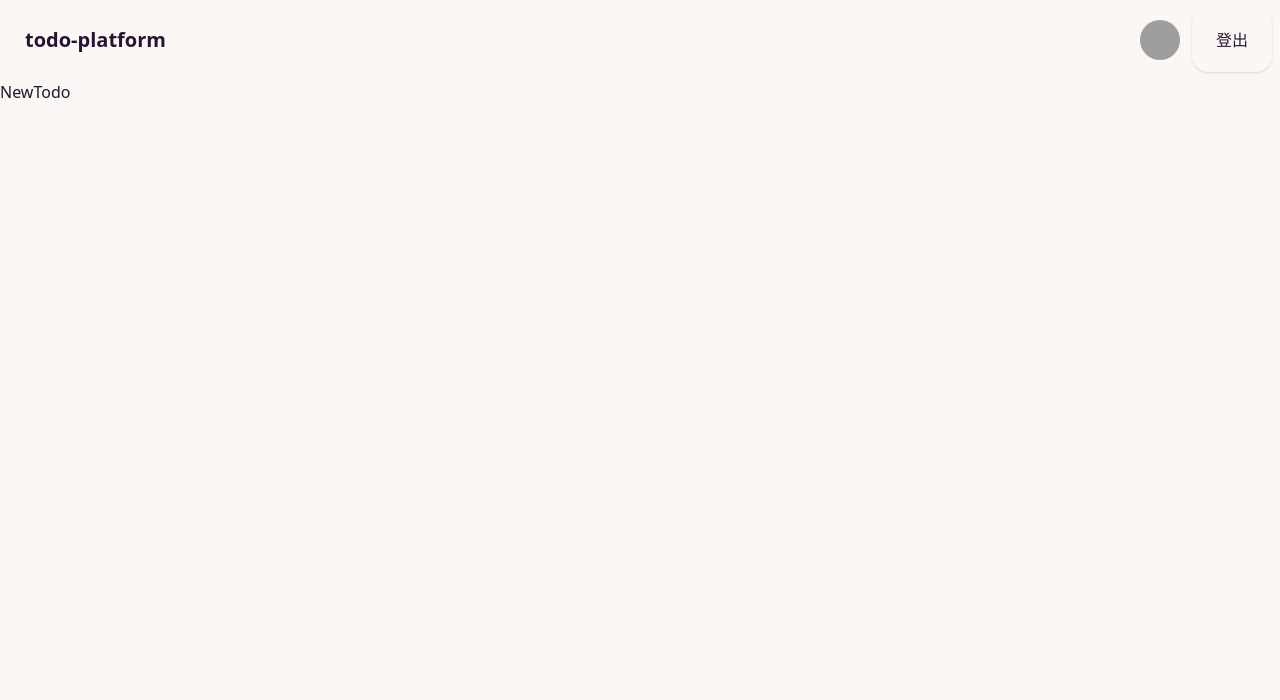
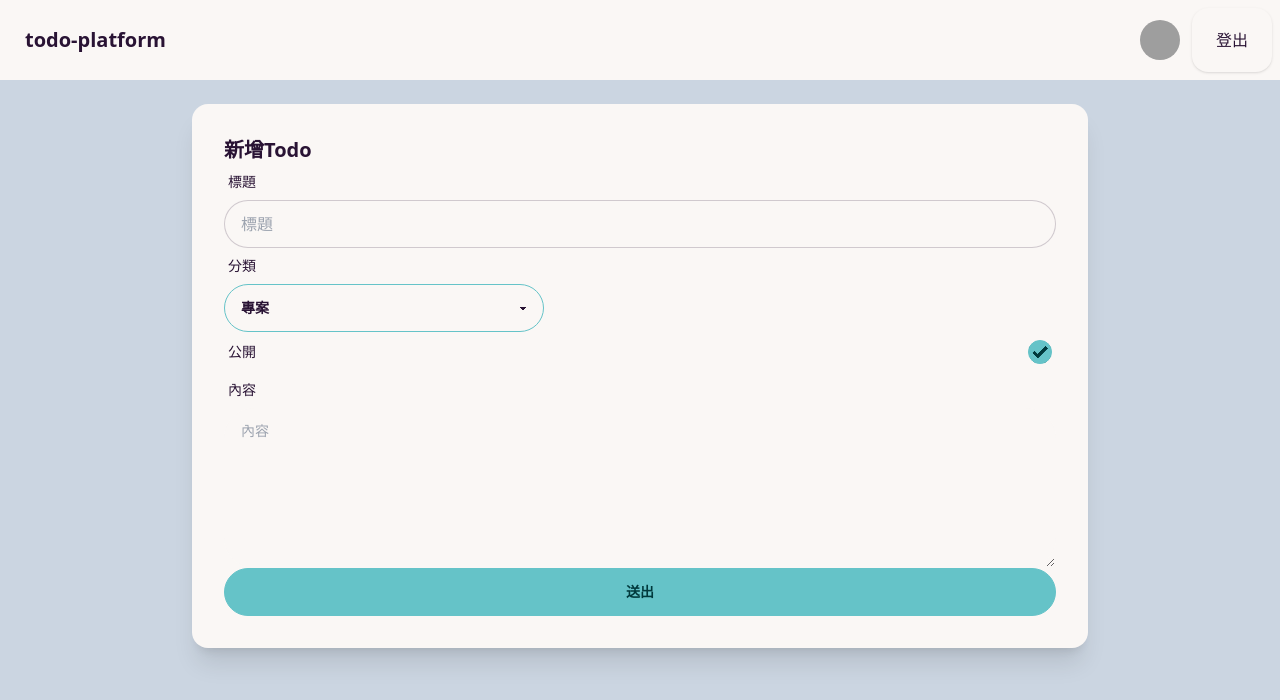
Before and after one commit to kabuto412rock/todo-platform, a React (Create React App) app in the folder frontend/: page /new-todo in a window 1280 px wide. Shown: the top 700 px of the page. Built offline with nearby package versions, Linux system fonts and the light colour scheme; sample sign-in values are in the browser's storage; grey boxes are pictures that could not be loaded.

Commit message:
feat: 前端_建立一個新todo的頁面
接下來要做什麼呢？

```diff
--- a/frontend/package.json
+++ b/frontend/package.json
@@ -17,6 +17,7 @@
     "react-redux": "^7.2.6",
     "react-router-dom": "^6.2.2",
     "react-scripts": "5.0.0",
+    "react-select": "^5.2.2",
     "react-toastify": "^8.2.0"
   },
   "scripts": {
--- a/frontend/src/app/store.js
+++ b/frontend/src/app/store.js
@@ -1,8 +1,10 @@
 import { configureStore } from "@reduxjs/toolkit";
 import authReducer from "../features/auth/authSlice";
+import todoReducer from "../features/todo/todoSlice";
 
 export const store = configureStore({
   reducer: {
     auth: authReducer,
+    todos: todoReducer,
   },
 });
--- a/frontend/src/components/PrivateRoute.jsx
+++ b/frontend/src/components/PrivateRoute.jsx
@@ -1,17 +1,10 @@
-import { useEffect } from "react";
 import { Navigate, Outlet } from "react-router-dom";
-import { toast } from "react-toastify";
 import { useAuthStatus } from "../hooks/useAuthStatus";
 import Spinner from "./Spinner";
 
 const PrivateRoute = () => {
   const { loggedIn, checkingStatus } = useAuthStatus();
 
-  useEffect(() => {
-    if (!checkingStatus && !loggedIn) {
-      toast.warning("登入後才可進行操作，3Q");
-    }
-  }, [checkingStatus, loggedIn]);
   if (checkingStatus) {
     return <Spinner />;
   }
--- /dev/null
+++ b/frontend/src/features/todo/todoService.js
@@ -0,0 +1,59 @@
+import axios from "axios";
+
+const API_URL = "/api/todos/";
+
+// Create new todo
+const createTodo = async (todoData, token) => {
+  const config = {
+    headers: {
+      Authorization: `Bearer ${token}`,
+    },
+  };
+
+  const response = await axios.post(API_URL, todoData, config);
+  return response.data;
+};
+// Get user todos
+const getTodos = async (token) => {
+  const config = {
+    headers: {
+      Authorization: `Bearer ${token}`,
+    },
+  };
+
+  const response = await axios.get(API_URL, config);
+  return response.data;
+};
+
+// Get user todo
+const getTodo = async (todoId, token) => {
+  const config = {
+    headers: {
+      Authorization: `Bearer ${token}`,
+    },
+  };
+
+  const response = await axios.get(API_URL + `${todoId}`, config);
+  return response.data;
+};
+
+// Update  todo
+const updateTodo = async (todoId, formData, token) => {
+  const config = {
+    headers: {
+      Authorization: `Bearer ${token}`,
+    },
+  };
+
+  const response = await axios.put(API_URL + `${todoId}`, formData, config);
+  return response.data;
+};
+
+const todoService = {
+  createTodo,
+  getTodos,
+  getTodo,
+  updateTodo,
+};
+
+export default todoService;
--- /dev/null
+++ b/frontend/src/features/todo/todoSlice.js
@@ -0,0 +1,152 @@
+import { createSlice, createAsyncThunk } from "@reduxjs/toolkit";
+import todoService from "./todoService";
+
+const initialState = {
+  todos: [],
+  todo: {},
+  isError: false,
+  isSuccess: false,
+  isLoading: false,
+  isNeedBack: false,
+  message: "",
+};
+
+//Create new todo
+export const createTodo = createAsyncThunk(
+  "todos/create",
+  async (todoData, thunkAPI) => {
+    try {
+      const token = thunkAPI.getState().auth.user.token;
+      return await todoService.createTodo(todoData, token);
+    } catch (error) {
+      const message =
+        (error.response &&
+          error.response.data &&
+          error.response.data.message) ||
+        error.message ||
+        error.toString();
+      return thunkAPI.rejectWithValue(message);
+    }
+  }
+);
+
+//Get user  todos
+export const getTodos = createAsyncThunk(
+  "todos/getAll",
+  async (_, thunkAPI) => {
+    try {
+      const token = thunkAPI.getState().auth.user.token;
+      return await todoService.getTodos(token);
+    } catch (error) {
+      const message =
+        (error.response &&
+          error.response.data &&
+          error.response.data.message) ||
+        error.message ||
+        error.toString();
+      return thunkAPI.rejectWithValue(message);
+    }
+  }
+);
+
+//Get user  todo
+export const getTodo = createAsyncThunk(
+  "todos/get",
+  async (todoId, thunkAPI) => {
+    try {
+      const token = thunkAPI.getState().auth.user.token;
+      return await todoService.getTodo(todoId, token);
+    } catch (error) {
+      const message =
+        (error.response &&
+          error.response.data &&
+          error.response.data.message) ||
+        error.message ||
+        error.toString();
+      return thunkAPI.rejectWithValue(message);
+    }
+  }
+);
+
+// Update todo
+export const updateTodo = createAsyncThunk(
+  "todos/close",
+  async (todoId, formData, thunkAPI) => {
+    try {
+      const token = thunkAPI.getState().auth.user.token;
+      return await todoService.updateTodo(todoId, formData, token);
+    } catch (error) {
+      const message =
+        (error.response &&
+          error.response.data &&
+          error.response.data.message) ||
+        error.message ||
+        error.toString();
+      return thunkAPI.rejectWithValue(message);
+    }
+  }
+);
+
+export const todoSlice = createSlice({
+  name: "todos",
+  initialState,
+  reducers: {
+    reset: (state) => initialState,
+  },
+  extraReducers: (builder) => {
+    builder
+      .addCase(createTodo.pending, (state) => {
+        state.isLoading = true;
+      })
+      .addCase(createTodo.fulfilled, (state, action) => {
+        state.isLoading = false;
+        state.isSuccess = true;
+      })
+      .addCase(createTodo.rejected, (state, action) => {
+        state.isLoading = false;
+        state.isError = true;
+        state.message = action.payload;
+      })
+      .addCase(getTodos.pending, (state) => {
+        state.isLoading = true;
+      })
+      .addCase(getTodos.fulfilled, (state, action) => {
+        state.isLoading = false;
+        state.isSuccess = true;
+        state.todos = action.payload;
+      })
+      .addCase(getTodos.rejected, (state, action) => {
+        state.isLoading = false;
+        state.isError = true;
+        state.message = action.payload;
+      })
+      .addCase(getTodo.pending, (state) => {
+        state.isLoading = true;
+      })
+      .addCase(getTodo.fulfilled, (state, action) => {
+        state.isLoading = false;
+        state.isSuccess = true;
+        state.todo = action.payload;
+      })
+      .addCase(getTodo.rejected, (state, action) => {
+        state.isLoading = false;
+        state.isError = true;
+        state.message = action.payload;
+      })
+      .addCase(updateTodo.pending, (state) => {
+        state.isLoading = true;
+      })
+      .addCase(updateTodo.fulfilled, (state) => {
+        state.isLoading = false;
+        state.isSuccess = true;
+      })
+      .addCase(updateTodo.rejected, (state, action) => {
+        state.isLoading = false;
+        state.isError = true;
+        state.message = action.payload;
+      });
+  },
+});
+
+export const { reset } = todoSlice.actions;
+export default todoSlice.reducer;
--- a/frontend/src/pages/NewTodo.jsx
+++ b/frontend/src/pages/NewTodo.jsx
@@ -1,5 +1,134 @@
-function NewTodo() {
-  return <div>NewTodo</div>;
-}
+import { useEffect, useState } from "react";
+import Container from "../components/Container";
+import { useSelector, useDispatch } from "react-redux";
+import { useNavigate } from "react-router-dom";
+import { toast } from "react-toastify";
+import { createTodo, reset } from "../features/todo/todoSlice";
+
+const NewTodo = () => {
+  const { isLoading, isError, isSuccess, message } = useSelector(
+    (state) => state.todos
+  );
+
+  const [formData, setFormData] = useState({
+    title: "",
+    status: "public",
+    description: "",
+    category: "專案",
+  });
+
+  const dispatch = useDispatch();
+  const navigate = useNavigate();
+
+  const { status, title, description, category } = formData;
+  useEffect(() => {
+    if (isError) {
+      toast.error(message);
+    }
+
+    if (isSuccess) {
+      dispatch(reset());
+      navigate("/todos");
+    }
+
+    dispatch(reset());
+  }, [dispatch, isError, isSuccess, message, navigate]);
+
+  const onChange = (e) => {
+    setFormData((prev) => ({
+      ...prev,
+      [e.target.id]: e.target.value,
+    }));
+  };
+  const onSubmit = (e) => {
+    e.preventDefault();
+    dispatch(
+      createTodo({
+        title,
+        status,
+        description,
+        category,
+      })
+    );
+  };
+  return (
+    <Container>
+      <div className="card w-full md:w-md  max-w-4xl  bg-base-100 shadow-xl mx-auto ">
+        <div className="card-body ">
+          <form onSubmit={onSubmit}>
+            <div className="card-title">新增Todo</div>
+            <div className="form-control">
+              <label className="label">
+                <span className="label-text">標題</span>
+              </label>
+              <input
+                type="text"
+                placeholder="標題"
+                className="input input-bordered  focus:outline-2"
+                value={title}
+                id="title"
+                onChange={onChange}
+              />
+            </div>
+
+            <div className="form-control">
+              <label className="label">
+                <span className="label-text">分類</span>
+              </label>
+              <select
+                className="select select-primary w-full max-w-xs"
+                value={category}
+                onChange={(e) =>
+                  setFormData((prev) => ({
+                    ...prev,
+                    category: e.target.value,
+                  }))
+                }
+              >
+                <option>專案</option>
+                <option>興趣</option>
+                <option>面試</option>
+                <option>其他</option>
+              </select>
+            </div>
+            <div className="form-control">
+              <label className="label cursor-pointer">
+                <span className="label-text">公開</span>
+                <input
+                  type="checkbox"
+                  checked={status === "public" ? true : false}
+                  className="checkbox checkbox-primary"
+                  onChange={(e) => {
+                    setFormData((prev) => ({
+                      ...prev,
+                      status: e.target.checked ? "public" : "private",
+                    }));
+                  }}
+                />
+              </label>
+            </div>
+
+            <div className="form-control">
+              <label className="label">
+                <span className="label-text">內容</span>
+              </label>
+              <textarea
+                type="text"
+                placeholder="內容"
+                className="textarea h-40 focus:outline-2"
+                id="description"
+                value={description}
+                onChange={onChange}
+              ></textarea>
+            </div>
+            <div className="form-control">
+              <button className="btn btn-primary">送出</button>
+            </div>
+          </form>
+        </div>
+      </div>
+    </Container>
+  );
+};
 
 export default NewTodo;
```
Also changed, not shown: 1 other file (tests, documents, lock files or other folders).
